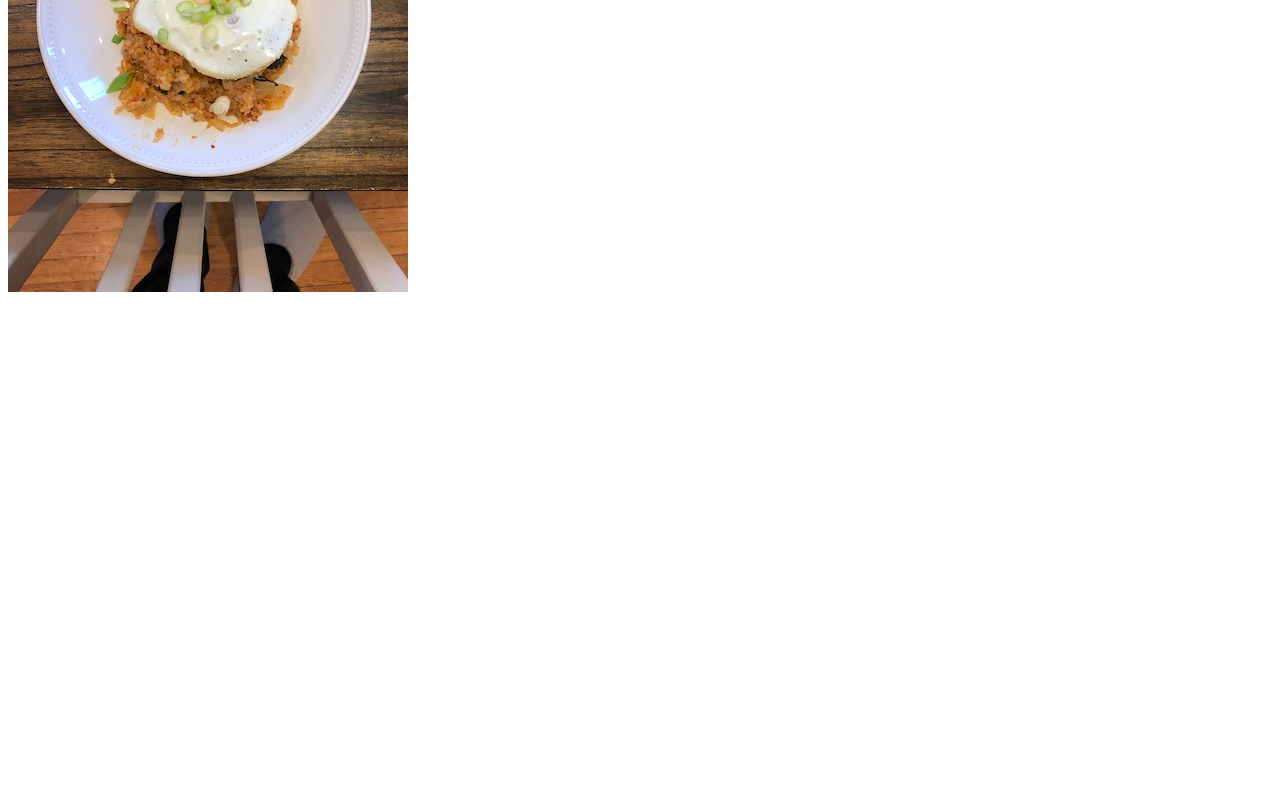
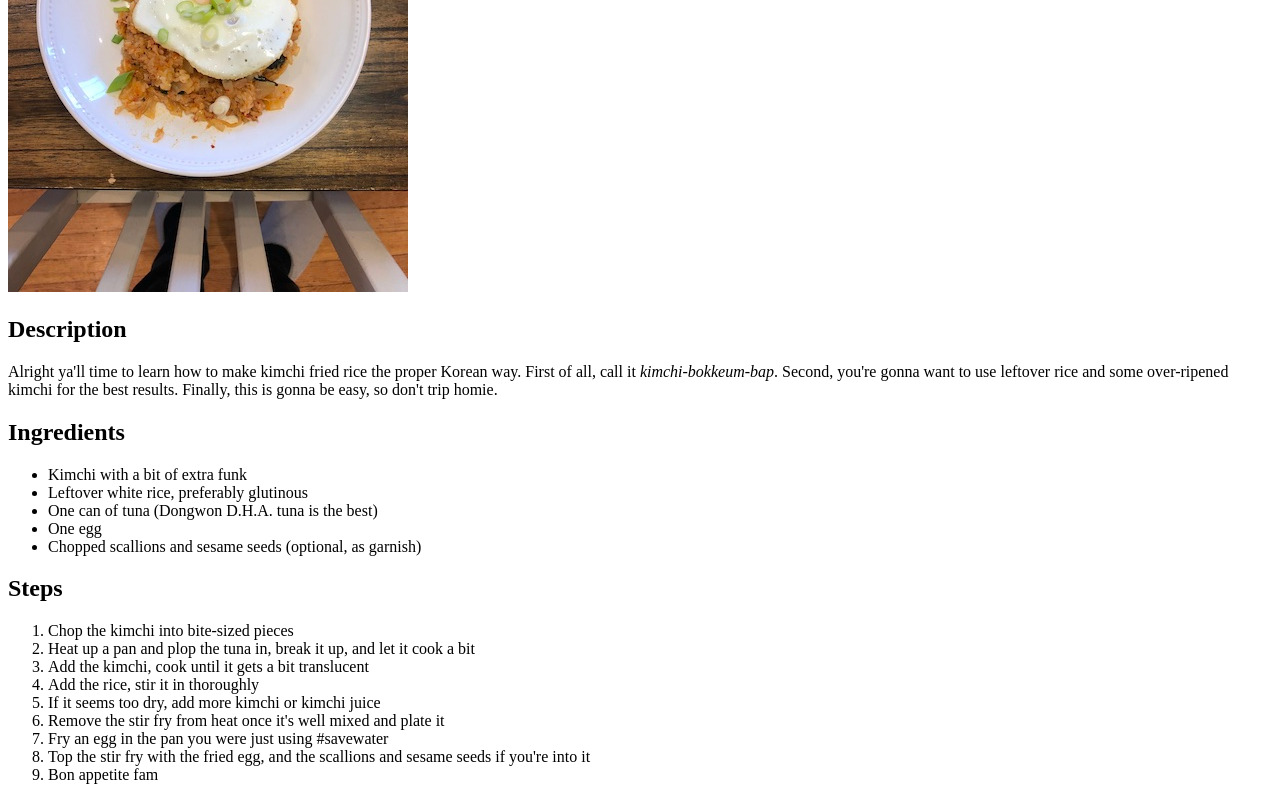
Before and after one commit to zap5/odin-recipes, a plain HTML site: page recipes/kimchi-fried-rice.html in a window 1280 px wide. Shown: the part 321-1121 px from the top of the page. Before the commit the page ends 800 px from the top, so only its background shows below. Drawn offline with Linux system fonts and the light colour scheme.

Commit message:
Added kimchi fried rice recipe

```diff
--- a/recipes/kimchi-fried-rice.html
+++ b/recipes/kimchi-fried-rice.html
@@ -9,5 +9,32 @@
 <body>
     <h1>Kimchi Fried Rice</h1>
     <img src="../img/kimchi-fried-rice.jpg">
+    <h2>Description</h2>
+    <p>
+        Alright ya'll time to learn how to make kimchi fried rice the proper Korean way.
+        First of all, call it <em>kimchi-bokkeum-bap</em>.
+        Second, you're gonna want to use leftover rice and some over-ripened kimchi for the best results.
+        Finally, this is gonna be easy, so don't trip homie.
+    </p>
+    <h2>Ingredients</h2>
+    <ul>
+        <li>Kimchi with a bit of extra funk</li>
+        <li>Leftover white rice, preferably glutinous</li>
+        <li>One can of tuna (Dongwon D.H.A. tuna is the best)</li>
+        <li>One egg</li>
+        <li>Chopped scallions and sesame seeds (optional, as garnish)</li>
+    </ul>
+    <h2>Steps</h2>
+    <ol>
+        <li>Chop the kimchi into bite-sized pieces</li>
+        <li>Heat up a pan and plop the tuna in, break it up, and let it cook a bit</li>
+        <li>Add the kimchi, cook until it gets a bit translucent</li>
+        <li>Add the rice, stir it in thoroughly</li>
+        <li>If it seems too dry, add more kimchi or kimchi juice</li>
+        <li>Remove the stir fry from heat once it's well mixed and plate it</li>
+        <li>Fry an egg in the pan you were just using #savewater</li>
+        <li>Top the stir fry with the fried egg, and the scallions and sesame seeds if you're into it</li>
+        <li>Bon appetite fam</li>
+    </ol>
 </body>
 </html>
```
